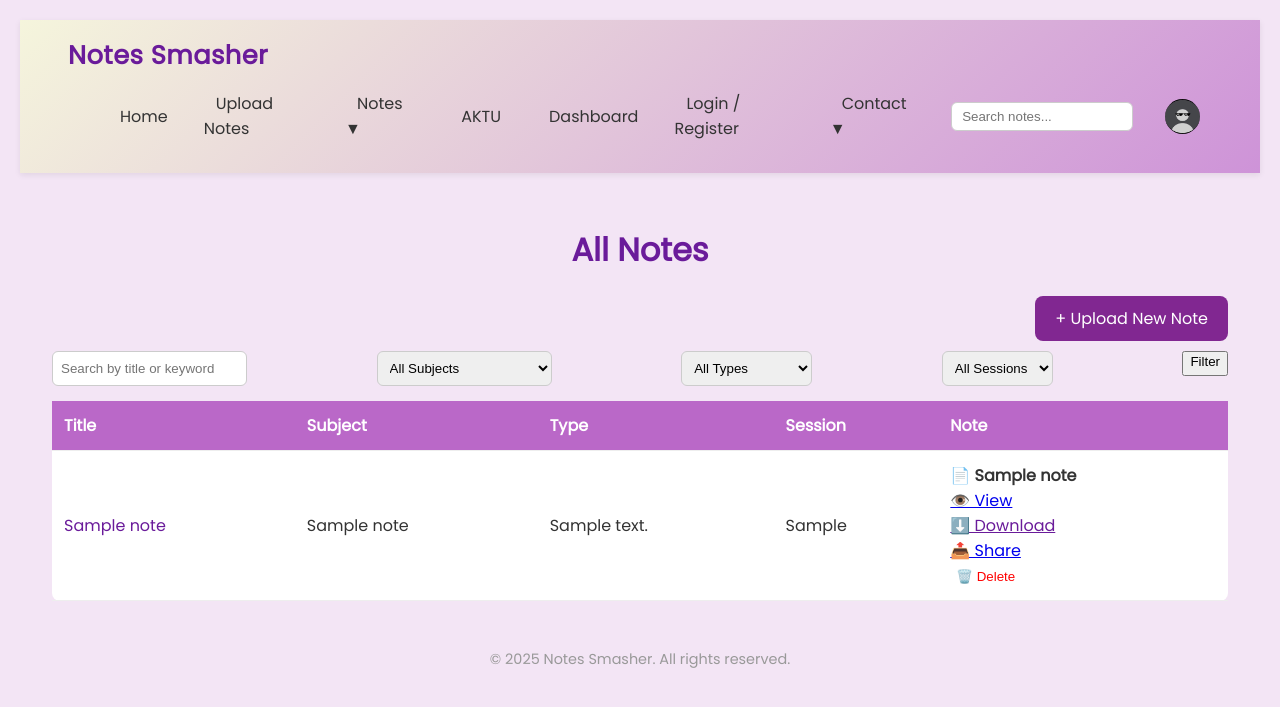
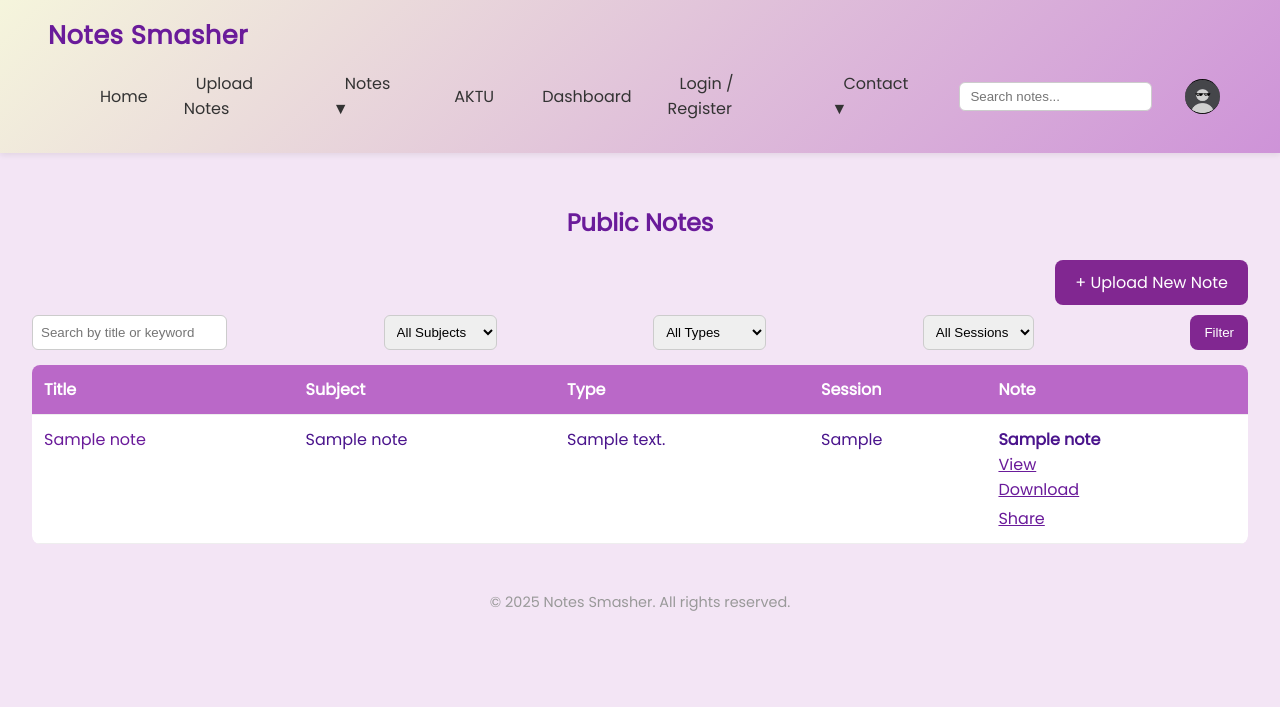
Before and after one commit to notessmasher765-wq/Notessmasher, a Flask app: page /view_notes in a window 1280 px wide. Shown: the top 707 px of the page. Run offline with Flask 3, Linux system fonts and the light colour scheme; tables that the repository leaves empty hold one stand-in row (values such as "Sample post"); some libraries are stand-ins or nearby versions.

Commit message:
Fix notes privacy and delete flow

```diff
--- a/routes.py
+++ b/routes.py
@@ -1,12 +1,13 @@
 import os
 import random
 import re
+import secrets
 import uuid , platform
 from datetime import datetime
 import docx
 from flask import (
     Blueprint, render_template, redirect, url_for, request,
-    flash, send_from_directory, jsonify  , current_app
+    flash, send_from_directory, jsonify  , current_app, session
 )
 from flask_login import  login_required , login_user, logout_user, current_user
 from werkzeug.utils import secure_filename
@@ -30,6 +31,17 @@ UPLOAD_FOLDER = "uploaded_notes"
 UPLOAD_FOLDER_NOTES = os.path.join("static", "uploads", "notes")
 UPLOAD_FOLDER_THUMBNAILS = os.path.join("static", "uploads", "thumbnails")
 PASSWORD_PATTERN = re.compile(r"^(?=.*[A-Za-z])(?=.*\d)(?=.*[^A-Za-z0-9]).{8,}$")
+
+
+def get_csrf_token():
+    if "csrf_token" not in session:
+        session["csrf_token"] = secrets.token_urlsafe(32)
+    return session["csrf_token"]
+
+
+@routes.context_processor
+def inject_csrf_token():
+    return {"csrf_token": get_csrf_token}
 
 # ------------------ BASIC ROUTES ------------------
 
@@ -200,6 +212,11 @@ def save_note(note_id):
 @routes.route("/note/<int:note_id>")
 def view_note(note_id):
     note = Note.query.get_or_404(note_id)
+    is_owner = current_user.is_authenticated and note.user_id == current_user.id
+    if not note.is_public and not is_owner:
+        flash("This note is private.", "danger")
+        return redirect(url_for("routes.view_notes"))
+
     if current_user.is_authenticated:
         view = ViewedNote(user_id=current_user.id, note_id=note_id)
         db.session.add(view)
@@ -319,6 +336,11 @@ def upload():
 @routes.route("/download/<int:note_id>")
 def download_note(note_id):
     note = Note.query.get_or_404(note_id)
+    is_owner = current_user.is_authenticated and note.user_id == current_user.id
+    if not note.is_public and not is_owner:
+        flash("You can only download public notes or your own notes.", "danger")
+        return redirect(request.referrer or url_for("routes.view_notes"))
+
     if note.file_path:
         file_full_path = note.file_path.lstrip("/")
         abs_path = os.path.join("static", file_full_path.replace("static/", ""))
@@ -450,8 +472,9 @@ def explain():
 # ------------------ MY NOTES ------------------
 
 @routes.route("/my_notes")
+@login_required
 def my_notes():
-    user_id = current_user.id if current_user.is_authenticated else 1
+    user_id = current_user.id
 
     search = request.args.get("search", "")
     subject = request.args.get("subject", "")
@@ -495,7 +518,7 @@ def view_notes():
     note_type = request.args.get("type", "")
     session = request.args.get("session", "")
 
-    query = Note.query
+    query = Note.query.filter_by(is_public=True)
 
     if search:
         query = query.filter(Note.title.ilike(f"%{search}%"))
@@ -507,7 +530,18 @@ def view_notes():
         query = query.filter_by(session=session)
 
     notes = query.order_by(Note.id.desc()).all()
-    return render_template("view_notes.html", notes=notes)
+    public_notes = Note.query.filter_by(is_public=True)
+    subjects = sorted({n.subject for n in public_notes if n.subject})
+    types = sorted({n.note_type for n in public_notes if n.note_type})
+    sessions = sorted({n.session for n in public_notes if n.session})
+
+    return render_template(
+        "view_notes.html",
+        notes=notes,
+        subjects=subjects,
+        types=types,
+        sessions=sessions
+    )
 
 
 # ✅ Public Note Viewer
@@ -524,8 +558,17 @@ def public_note_view(share_id):
 
 
 @routes.route("/delete/<int:note_id>", methods=["POST"])
+@login_required
 def delete_note(note_id):
     note = Note.query.get_or_404(note_id)
+
+    if request.form.get("csrf_token") != session.get("csrf_token"):
+        flash("Invalid delete request. Please try again.", "danger")
+        return redirect(request.referrer or url_for("routes.my_notes"))
+
+    if note.user_id != current_user.id:
+        flash("You can only delete your own notes.", "danger")
+        return redirect(request.referrer or url_for("routes.view_notes"))
 
     # remove file from static folder if it exists
     if note.file_path:
@@ -542,7 +585,7 @@ def delete_note(note_id):
     db.session.commit()
 
     flash("Note deleted successfully!", "success")
-    return redirect(url_for("routes.view_notes"))
+    return redirect(request.referrer or url_for("routes.my_notes"))
 
 
 
--- a/templates/view_notes.html
+++ b/templates/view_notes.html
@@ -1,22 +1,14 @@
-<!DOCTYPE html>
-<html lang="en">
+{% extends "base.html" %}
 
-<head>
-    <meta charset="UTF-8">
-    <meta name="viewport" content="width=device-width, initial-scale=1.0">
+{% block title %}View Notes | StudySpark{% endblock %}
 
-    <title>View Notes</title>
-    <link rel="stylesheet" href="{{ url_for('static', filename='styles.css') }}">
+{% block content %}
 <style>
-        body {
-            font-family: 'Segoe UI', sans-serif;
-            background-color: #f3e5f5;
-            margin: 0;
-            padding: 20px;
+    .notes-page {
         color: #4a148c;
     }
 
-        h1 {
+    .notes-page h1 {
         text-align: center;
         color: #6a1b9a;
     }
@@ -27,12 +19,18 @@
         margin-bottom: 10px;
     }
 
+    .upload-button a,
+    .filter-btn {
+        border: none;
+        border-radius: 8px;
+        cursor: pointer;
+        text-decoration: none;
+    }
+
     .upload-button a {
         background-color: #812791;
         color: white;
         padding: 10px 20px;
-            text-decoration: none;
-            border-radius: 8px;
     }
 
     .filters {
@@ -40,7 +38,7 @@
         justify-content: space-between;
         flex-wrap: wrap;
         margin-bottom: 15px;
-            gap: clamp(8px, 2vw, 12px);
+        gap: 12px;
     }
 
     .filters select,
@@ -50,8 +48,22 @@
         border: 1px solid #ccc;
     }
 
+    .filter-btn {
+        background-color: #812791;
+        color: white;
+        padding: 8px 14px;
+    }
+
+    .table-container {
+        width: 100%;
+        overflow-x: auto;
+        -webkit-overflow-scrolling: touch;
+        border-radius: 8px;
+    }
+
     table {
         width: 100%;
+        min-width: 760px;
         border-collapse: collapse;
         background-color: white;
         border-radius: 8px;
@@ -60,10 +72,11 @@
 
     th,
     td {
-            padding: clamp(6px, 1.5vw, 12px);
+        padding: 12px;
         word-wrap: break-word;
         text-align: left;
         border-bottom: 1px solid #eee;
+        vertical-align: top;
     }
 
     th {
@@ -76,28 +89,24 @@
         text-decoration: underline;
     }
 
-        .uploader {
-            font-style: italic;
-            color: #7b1fa2;
-        }
-
-        /* Share dropdown */
     .share-dropdown {
         position: relative;
         display: inline-block;
+        margin-top: 4px;
     }
 
     .share-dropdown-content {
         display: none;
         position: absolute;
         background-color: #fff;
-            min-width: 150px;
-            box-shadow: 0px 4px 10px rgba(0, 0, 0, 0.2);
+        min-width: 170px;
+        box-shadow: 0 4px 10px rgba(0, 0, 0, 0.2);
         border-radius: 6px;
         z-index: 10;
     }
 
-        .share-dropdown-content a {
+    .share-dropdown-content a,
+    .share-dropdown-content span {
         color: #4a148c;
         padding: 8px 12px;
         text-decoration: none;
@@ -111,16 +120,14 @@
     .share-dropdown:hover .share-dropdown-content {
         display: block;
     }
+
+    .muted {
+        color: #777;
+    }
 </style>
-</head>
 
-<body>
-    {% extends "base.html" %}
-
-    {% block title %}View Notes | StudySpark{% endblock %}
-
-    {% block content %}
-    <h1>All Notes</h1>
+<section class="notes-page">
+    <h1>Public Notes</h1>
 
     <div class="upload-button">
         <a href="{{ url_for('routes.upload') }}">+ Upload New Note</a>
@@ -132,33 +139,36 @@
 
         <select name="subject">
             <option value="">All Subjects</option>
-            {% set default_subjects = ['Physics', 'Chemistry', 'PPS', 'Maths', 'Electronics', 'English', 'Environmental
-            Science'] %}
-            {% for s in default_subjects %}
-            <option value="{{ s }}" {% if s==request.args.get('subject') %}selected{% endif %}>{{ s }}</option>
+            {% for subject in subjects %}
+            <option value="{{ subject }}" {% if subject == request.args.get('subject') %}selected{% endif %}>
+                {{ subject }}
+            </option>
             {% endfor %}
         </select>
 
         <select name="type">
             <option value="">All Types</option>
-            {% set default_types = ['Theory', 'Numerical', 'Question Paper', 'Assignment', 'Q&A'] %}
-            {% for t in default_types %}
-            <option value="{{ t }}" {% if t==request.args.get('type') %}selected{% endif %}>{{ t }}</option>
+            {% for type in types %}
+            <option value="{{ type }}" {% if type == request.args.get('type') %}selected{% endif %}>
+                {{ type }}
+            </option>
             {% endfor %}
         </select>
 
         <select name="session">
             <option value="">All Sessions</option>
-            {% set default_sessions = ['2023-24', '2024-25', '2025-26'] %}
-            {% for sess in default_sessions %}
-            <option value="{{ sess }}" {% if sess==request.args.get('session') %}selected{% endif %}>{{ sess }}</option>
+            {% for session in sessions %}
+            <option value="{{ session }}" {% if session == request.args.get('session') %}selected{% endif %}>
+                {{ session }}
+            </option>
             {% endfor %}
         </select>
 
-        <button type="submit" class="upload-button a">Filter</button>
+        <button type="submit" class="filter-btn">Filter</button>
     </form>
 
     {% if notes %}
+    <div class="table-container">
         <table>
             <thead>
                 <tr>
@@ -169,7 +179,6 @@
                     <th>Note</th>
                 </tr>
             </thead>
-
             <tbody>
                 {% for note in notes %}
                 <tr>
@@ -179,64 +188,53 @@
                             {{ note.title }}
                         </a>
                     </td>
-                <td>{{ note.subject }}</td>
-                <td>{{ note.note_type }}</td>
-                <td>{{ note.session }}</td>
+                    <td>{{ note.subject or "-" }}</td>
+                    <td>{{ note.note_type or "-" }}</td>
+                    <td>{{ note.session or "-" }}</td>
                     <td>
-                    {% if note.file_path %}
-                    📄 <strong>{{ note.title }}</strong><br>
-                    <a href="{{ url_for('static', filename=note.file_path.split('static/')[-1]) }}" target="_blank">👁️
-                        View</a><br>
-                    <a href="{{ url_for('routes.download_note', note_id=note.id) }}" class="download-link">⬇️
-                        Download</a><br>
+                        {% if note.file_path and note.file_path.startswith('http') %}
+                        <strong>{{ note.title }}</strong><br>
+                        <a href="{{ note.file_url }}" target="_blank" class="download-link">Open</a><br>
+                        {% elif note.file_path %}
+                        <strong>{{ note.title }}</strong><br>
+                        <a href="{{ url_for('static', filename=note.file_path.split('static/')[-1]) }}" target="_blank"
+                            class="download-link">View</a><br>
+                        <a href="{{ url_for('routes.download_note', note_id=note.id) }}"
+                            class="download-link">Download</a><br>
+                        {% elif note.typed_content %}
+                        {{ note.typed_content[:100] }}{% if note.typed_content|length > 100 %}...{% endif %}<br>
+                        {% else %}
+                        <span class="muted">No content uploaded</span><br>
+                        {% endif %}
 
-                    <!-- Share Dropdown -->
                         <div class="share-dropdown">
-                        <a href="javascript:void(0)">📤 Share</a>
+                            <a href="javascript:void(0)" class="download-link">Share</a>
                             <div class="share-dropdown-content">
                                 {% if note.share_id %}
                                 <a href="https://wa.me/?text=Check this note: {{ url_for('routes.public_note_view', share_id=note.share_id, _external=True) }}"
-                                target="_blank">🟢 WhatsApp</a>
+                                    target="_blank">WhatsApp</a>
+                                <a
+                                    href="mailto:?subject=Check this note&body=Here is the link: {{ url_for('routes.public_note_view', share_id=note.share_id, _external=True) }}">Email</a>
+                                <a href="https://x.com/intent/post?text={{ url_for('routes.public_note_view', share_id=note.share_id, _external=True) }}"
+                                    target="_blank">X</a>
+                                <a href="#"
+                                    onclick="copyToClipboard('{{ url_for('routes.public_note_view', share_id=note.share_id, _external=True) }}')">Copy
+                                    Link</a>
                                 {% else %}
-                            <span style="display:block; padding:8px 12px; color:gray;">No share link</span>
+                                <span class="muted">No share link</span>
                                 {% endif %}
-
-                            <a
-                                href="mailto:?subject=Check this note&body=Here is the link: {{ url_for('routes.view_note', note_id=note.id, _external=True) }}">📧
-                                Gmail</a>
-                            <a href="https://x.com/intent/post?text={{ url_for('routes.view_note', note_id=note.id, _external=True) }}"
-                                target="_blank">🐦 X (formerly Twitter)</a>
-                            <a href="#"
-                                onclick="copyToClipboard('{{ url_for('routes.view_note', note_id=note.id, _external=True) }}')">📋
-                                Copy Link</a>
                             </div>
-                    </div><br>
-
-
-                    <!-- Delete Button -->
-                    <form action="{{ url_for('routes.delete_note', note_id=note.id) }}" method="POST"
-                        style="display:inline;">
-                        <button type="submit" onclick="return confirm('Are you sure you want to delete this note?')"
-                            style="background:none; border:none; color:red; cursor:pointer;">
-                            🗑️ Delete
-                        </button>
-                    </form>
-
-                    {% elif note.typed_content %}
-                    📝 {{ note.typed_content[:100] }}...
-                    {% else %}
-                    <span style="color: #888;">No content uploaded</span>
-                    {% endif %}
+                        </div>
                     </td>
-
-
                 </tr>
                 {% endfor %}
             </tbody>
         </table>
+    </div>
     {% else %}
-    <p>No notes found.</p>
+    <p>No public notes found.</p>
     {% endif %}
+</section>
 
 <script>
     function copyToClipboard(text) {
@@ -248,6 +246,3 @@
     }
 </script>
 {% endblock %}
-</body>
-
-</html>
```
Also changed, not shown: templates/my_notes.html (+83 -60 lines). Lines whose indentation alone changed are shown as unchanged.
